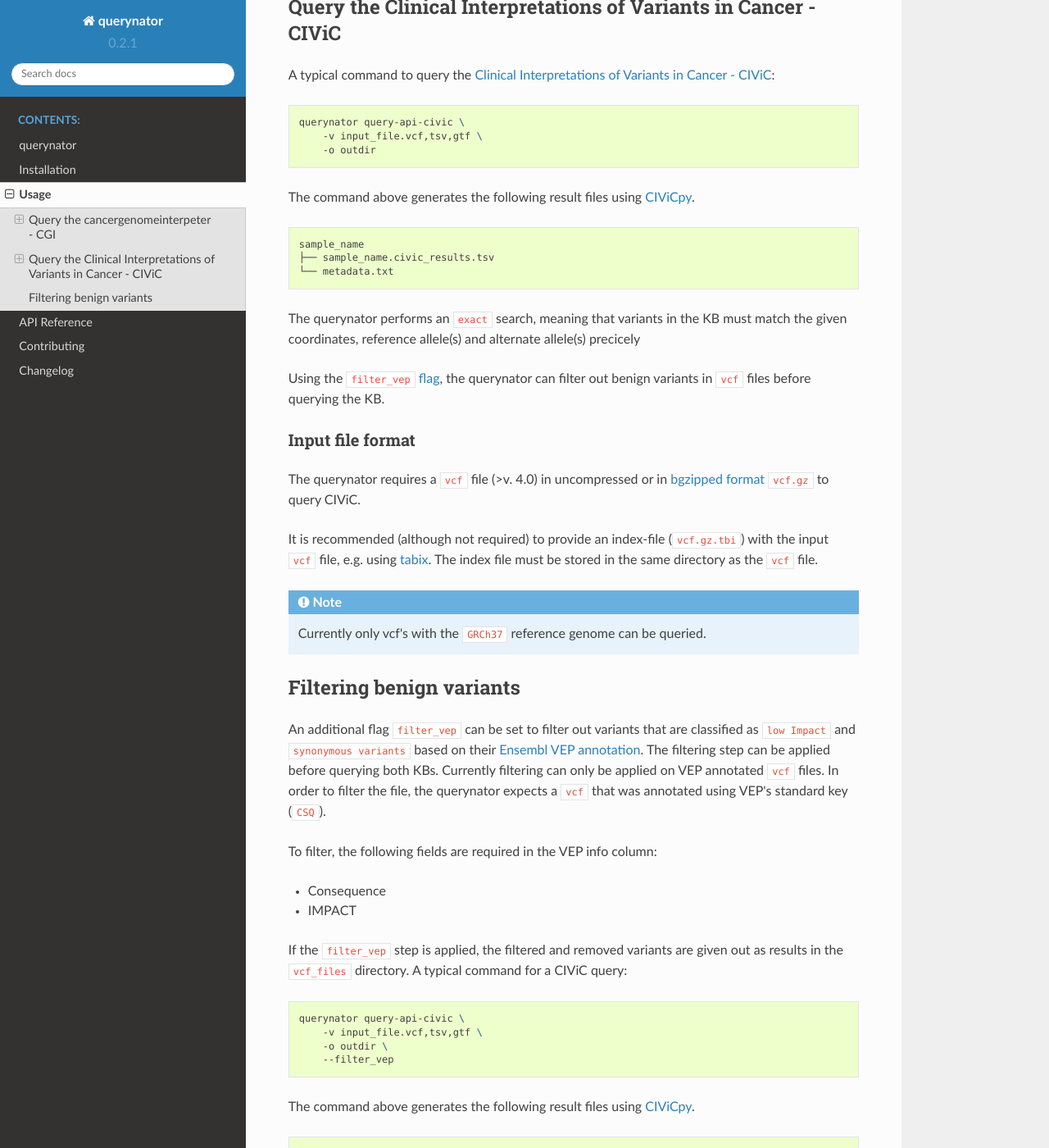
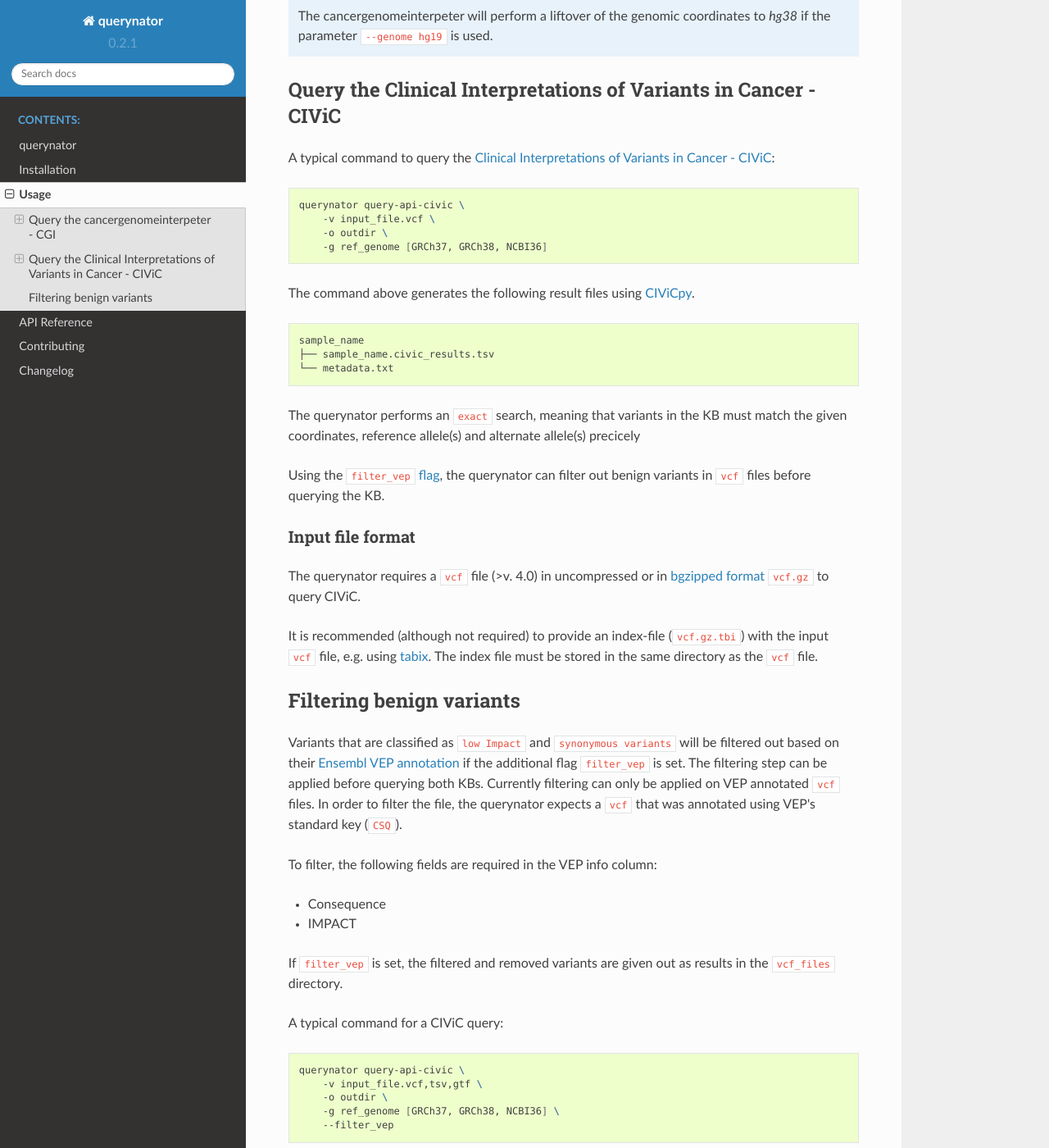
Before and after one commit to qbic-pipelines/querynator, a Sphinx documentation site: the page built from docs/usage.rst, in a window 1280 px wide and 1400 px high, scrolled down 2436 px. Shown: the whole window at 82% size. Built offline with Sphinx 7.4.7 and the Read the Docs theme 2.0.0, drawn with Linux system fonts in a browser that asks for light colours; some of the changed text lies outside the part shown.

Commit message:
some docs

```diff
--- a/CHANGELOG.rst
+++ b/CHANGELOG.rst
@@ -9,6 +9,7 @@
 * optional VEP annotation based filtering
 * additional metadata
 * usage of pyVCF3 to read vcf files
+* all possible reference genomes for CIViC
 
 **Fixed**
 
--- a/docs/usage.rst
+++ b/docs/usage.rst
@@ -149,8 +151,9 @@
 .. code-block:: bash
 
     querynator query-api-civic \
-        -v input_file.vcf,tsv,gtf \
-        -o outdir
+        -v input_file.vcf \
+        -o outdir \
+        -g ref_genome [GRCh37, GRCh38, NCBI36]
 
 The command above generates the following result files using `CIViCpy <https://docs.civicpy.org/>`_.
 
@@ -172,15 +175,13 @@
 It is recommended (although not required) to provide an index-file (``vcf.gz.tbi``) with the input ``vcf`` file, e.g. using `tabix <http://www.htslib.org/doc/tabix.html>`_.
 The index file must be stored in the same directory as the ``vcf`` file.
 
-.. note::
-    Currently only vcf's with the ``GRCh37`` reference genome can be queried.
-
 
 Filtering benign variants
 ****************************************************************
 
-An additional flag ``filter_vep`` can be set to filter out variants that are classified as ``low Impact`` and ``synonymous variants`` based on their `Ensembl VEP
-annotation <https://www.ensembl.org/info/docs/tools/vep/index.html>`_. The filtering step can be applied before querying both KBs.
+Variants that are classified as ``low Impact`` and ``synonymous variants`` will be filtered out based on their `Ensembl VEP
+annotation <https://www.ensembl.org/info/docs/tools/vep/index.html>`_ if the additional flag ``filter_vep`` is set.
+The filtering step can be applied before querying both KBs.
 Currently filtering can only be applied on VEP annotated ``vcf`` files. In order to filter the file,
 the querynator expects a ``vcf`` that was annotated using VEP's standard key (``CSQ``).
 
@@ -189,7 +190,8 @@
 - Consequence
 - IMPACT
 
-If the ``filter_vep`` step is applied, the filtered and removed variants are given out as results in the ``vcf_files`` directory.
+If ``filter_vep`` is set, the filtered and removed variants are given out as results in the ``vcf_files`` directory.
+
 A typical command for a CIViC query:
 
 .. code-block:: bash
@@ -197,6 +199,7 @@
     querynator query-api-civic \
         -v input_file.vcf,tsv,gtf \
         -o outdir \
+        -g ref_genome [GRCh37, GRCh38, NCBI36] \
         --filter_vep
 
 The command above generates the following result files using `CIViCpy <https://docs.civicpy.org/>`_.
```
Also changed, not shown: other parts of docs/usage.rst (+2 -0 lines).
